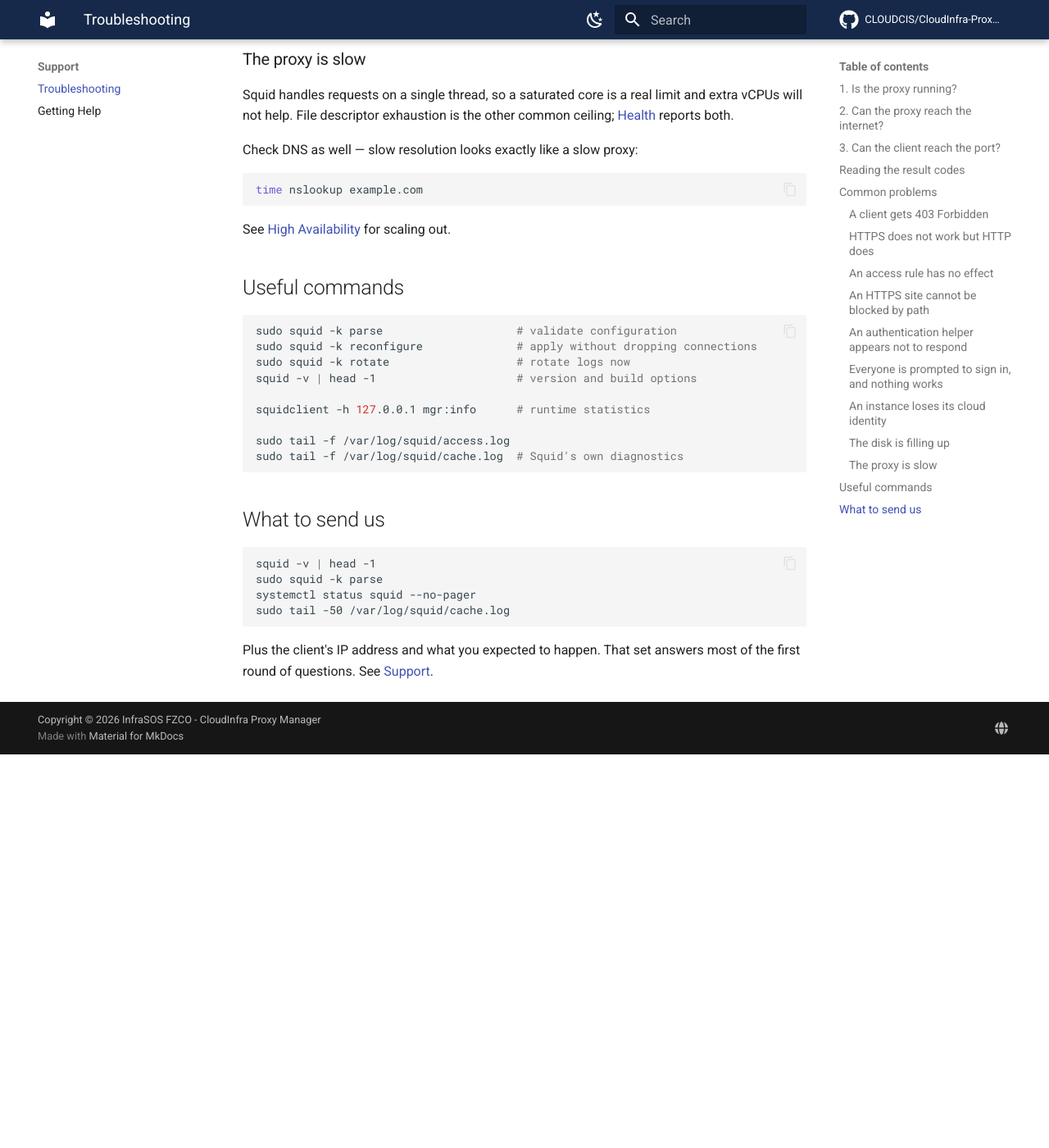
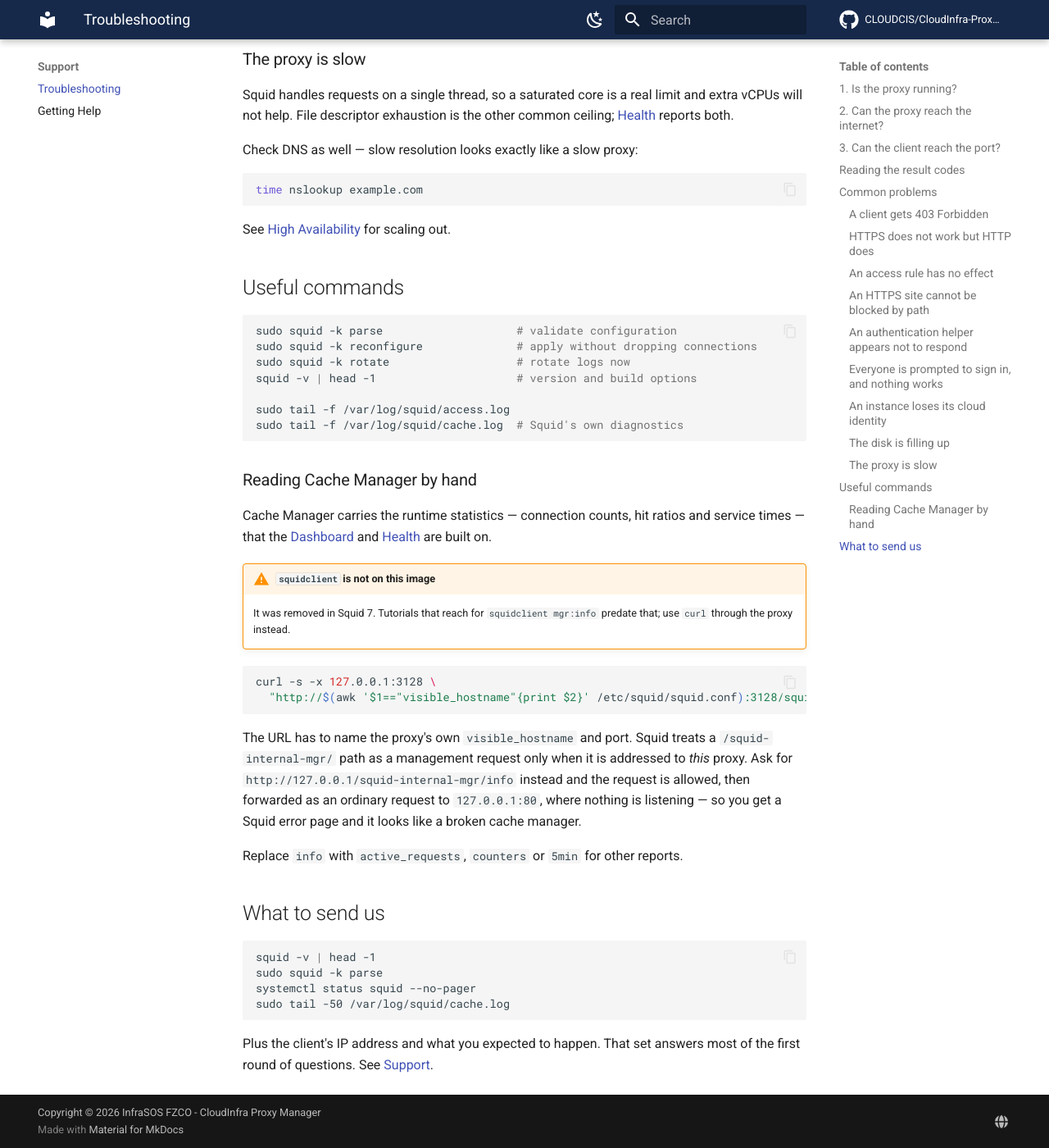
Before and after one commit to CLOUDCIS/CloudInfra-Proxy-Manager, an MkDocs documentation site: the page built from docs/troubleshooting.md, in a window 1280 px wide and 1400 px high, scrolled down 3861 px. Shown: the whole window at 82% size. Built offline with MkDocs 1.6.1 and Material for MkDocs 9.7.7, drawn with Linux system fonts in a browser that asks for light colours; comment, search, counter and statistics services are not loaded; before the commit the page ends 4781 px from its top, so only the background shows below that.

Commit message:
Correct the Cache Manager instructions, and drop squidclient
squidclient was removed in Squid 7 and is not on the image - tools/ builds only
apparmor, helper-mux and systemd. The troubleshooting page recommended it.

The replacement is not a like-for-like swap. A Cache Manager request has to name
the proxy's own visible_hostname and port, because Squid treats a
/squid-internal-mgr/ path as a management request only when it is addressed to
this proxy. Sent to 127.0.0.1 the ACLs allow it, and Squid then forwards it as an
ordinary request to 127.0.0.1:80, where nothing is listening. The result is an
error page that reads as a broken cache manager and is not one.

Also corrects the load balancer health check path, which was written as an
absolute URL in a field that takes a path, and notes why the
squid-internal-static path works where squid-internal-mgr would not: Squid
rewrites the former to its own hostname and does not rewrite the latter.

Co-Authored-By: Claude Opus 5 (1M context) <noreply@anthropic.com>

````diff
--- a/docs/troubleshooting.md
+++ b/docs/troubleshooting.md
@@ -184,11 +184,33 @@ sudo squid -k reconfigure              # apply without dropping connections
 sudo squid -k rotate                   # rotate logs now
 squid -v | head -1                     # version and build options
 
-squidclient -h 127.0.0.1 mgr:info      # runtime statistics
-
 sudo tail -f /var/log/squid/access.log
 sudo tail -f /var/log/squid/cache.log  # Squid's own diagnostics
 ```
+
+### Reading Cache Manager by hand
+
+Cache Manager carries the runtime statistics — connection counts, hit ratios and
+service times — that the [Dashboard](guide/dashboard.md) and
+[Health](guide/health.md) are built on.
+
+!!! warning "`squidclient` is not on this image"
+    It was removed in Squid 7. Tutorials that reach for `squidclient mgr:info`
+    predate that; use `curl` through the proxy instead.
+
+```bash
+curl -s -x 127.0.0.1:3128 \
+  "http://$(awk '$1=="visible_hostname"{print $2}' /etc/squid/squid.conf):3128/squid-internal-mgr/info"
+```
+
+The URL has to name the proxy's own `visible_hostname` and port. Squid treats a
+`/squid-internal-mgr/` path as a management request only when it is addressed to
+*this* proxy. Ask for `http://127.0.0.1/squid-internal-mgr/info` instead and the
+request is allowed, then forwarded as an ordinary request to `127.0.0.1:80`,
+where nothing is listening — so you get a Squid error page and it looks like a
+broken cache manager.
+
+Replace `info` with `active_requests`, `counters` or `5min` for other reports.
 
 ## What to send us
 
````
Also changed, not shown: docs/squid/high-availability.md (+11 -3 lines).
